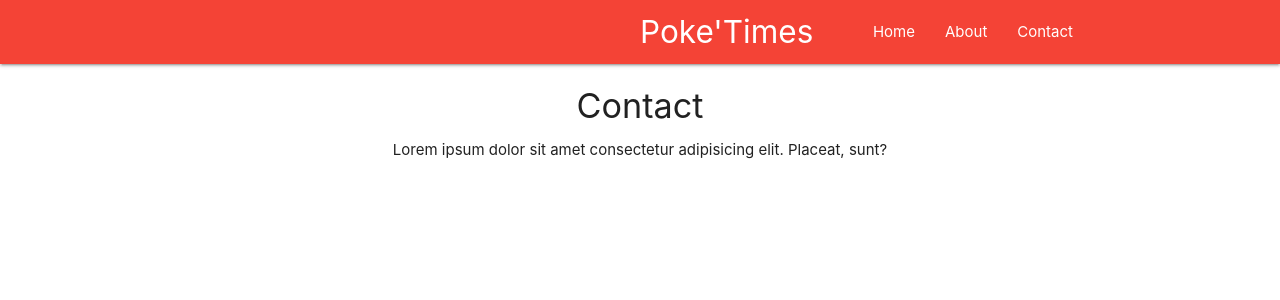
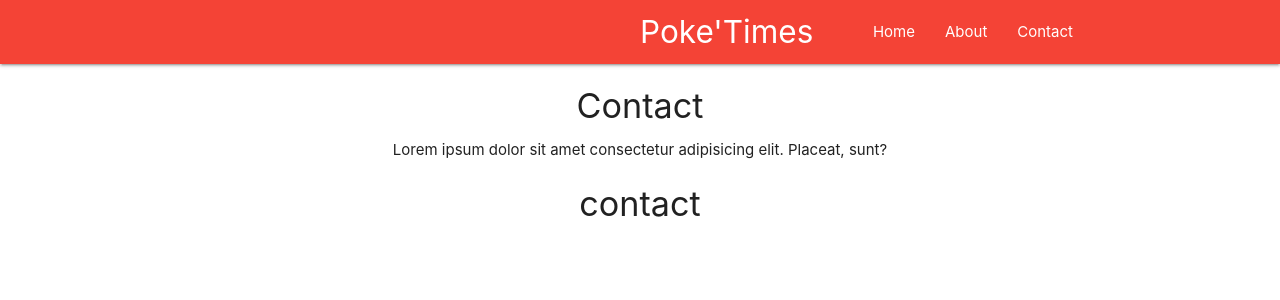
Before and after one commit to KatarinaBocka/reac-redux-complete, a React (Create React App) app in the folder poketimes/: page /contact in a window 1280 px wide. Shown: the top 300 px of the page. Built offline with nearby package versions, Linux system fonts and the light colour scheme.

Commit message:
Route Parameters (Part 1)

```diff
--- a/poketimes/src/App.js
+++ b/poketimes/src/App.js
@@ -5,6 +5,7 @@
 import Home from './components/Home';
 import About from './components/About';
 import Contact from './components/Contact';
+import Post from './components/Post';
 
 import './App.css';
 
@@ -17,6 +18,8 @@
           <Route exact path='/' component={Home} />
           <Route path='/about' component={About} />
           <Route path='/contact' component={Contact} />
+          <Route path="/:post_id" component={Post} />
+
         </div>
       </BrowserRouter>
 
--- /dev/null
+++ b/poketimes/src/components/Post.js
@@ -0,0 +1,22 @@
+import React, { Component } from 'react';
+
+class Post extends Component {
+    state = {
+        id: null
+    }
+    componentDidMount() {
+        let id = this.props.match.params.post_id
+        this.setState({
+            id: id
+        })
+    }
+    render() {
+        return (
+            <div className="container">
+                <h4>{this.state.id}</h4>
+            </div>
+        )
+    }
+}
+
+export default Post;
```
